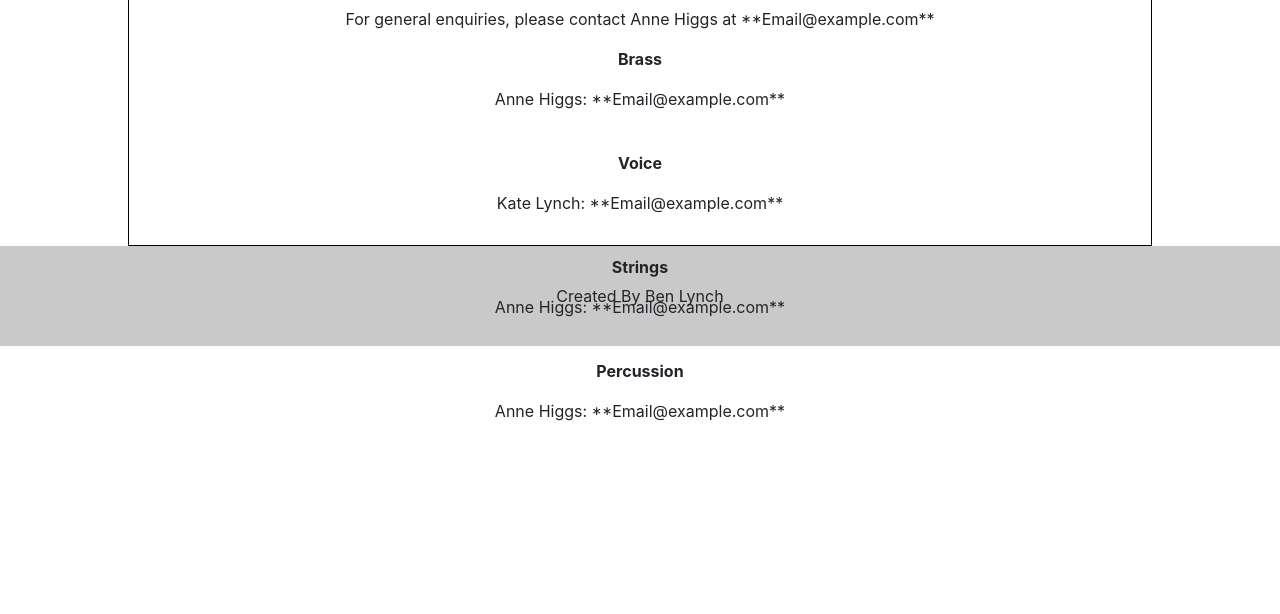
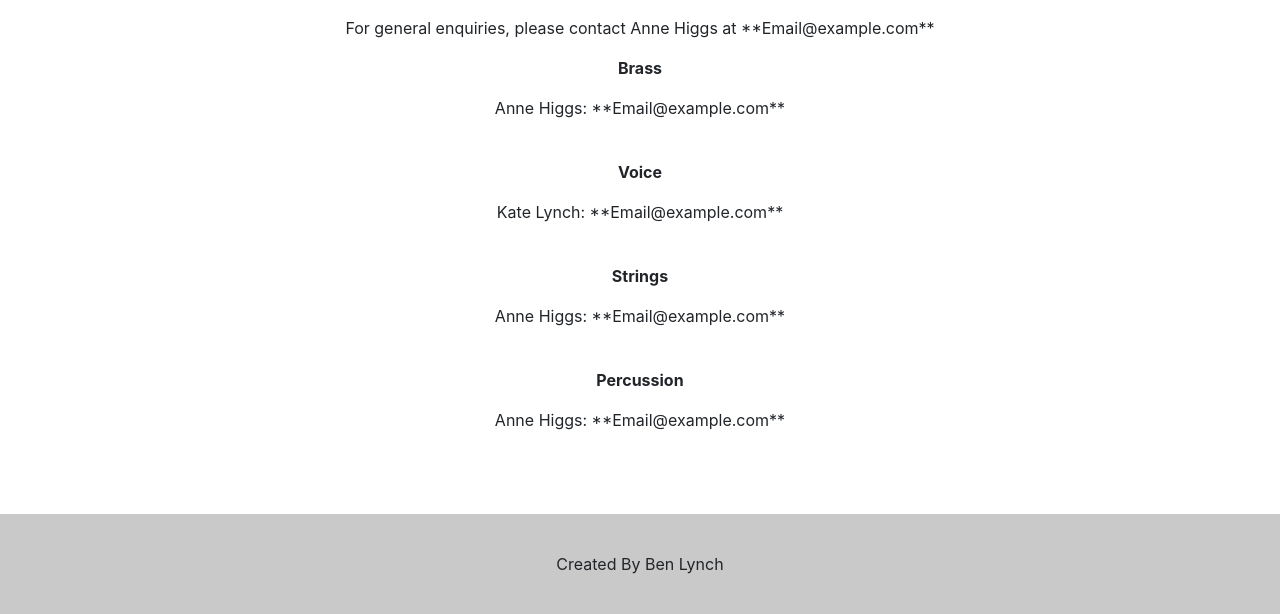
Before and after one commit to benlynch1931/CVM-website, a Gatsby site: page /contact in a window 1280 px wide. Shown: the part 248-862 px from the top of the page. Before the commit the page ends 800 px from the top, so only its background shows below. Built offline with nearby package versions, Linux system fonts and the light colour scheme; Gatsby itself is replaced by a stand-in of ours.

Commit message:
re-format stylesheet for contact page

```diff
--- a/src/style/contact.css
+++ b/src/style/contact.css
@@ -1,13 +1,12 @@
 .main-contact {
   width: 80vw;
-  height: 25vw;
-  left: 50vw;
-  top: 7vh;
-  transform: translate(-40vw, 0);
+  left: 10vw;
+  margin-top: 7vh;
+  padding: 10px;
 
   position: relative;
   z-index: 4;
   text-align: center;
 
-  border: 1px solid #000000;
+  /* border: 1px solid #000000; */
 }
```
